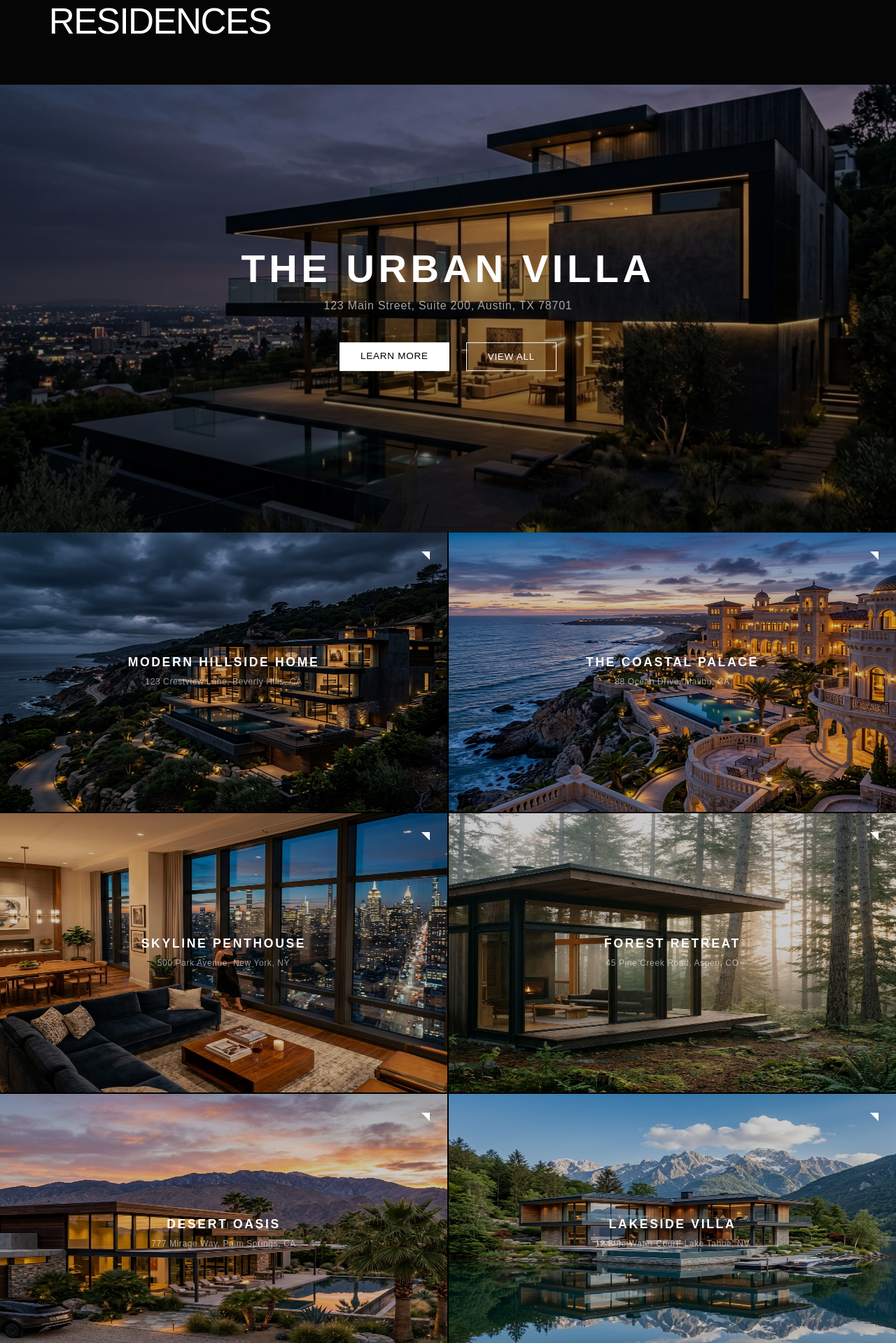
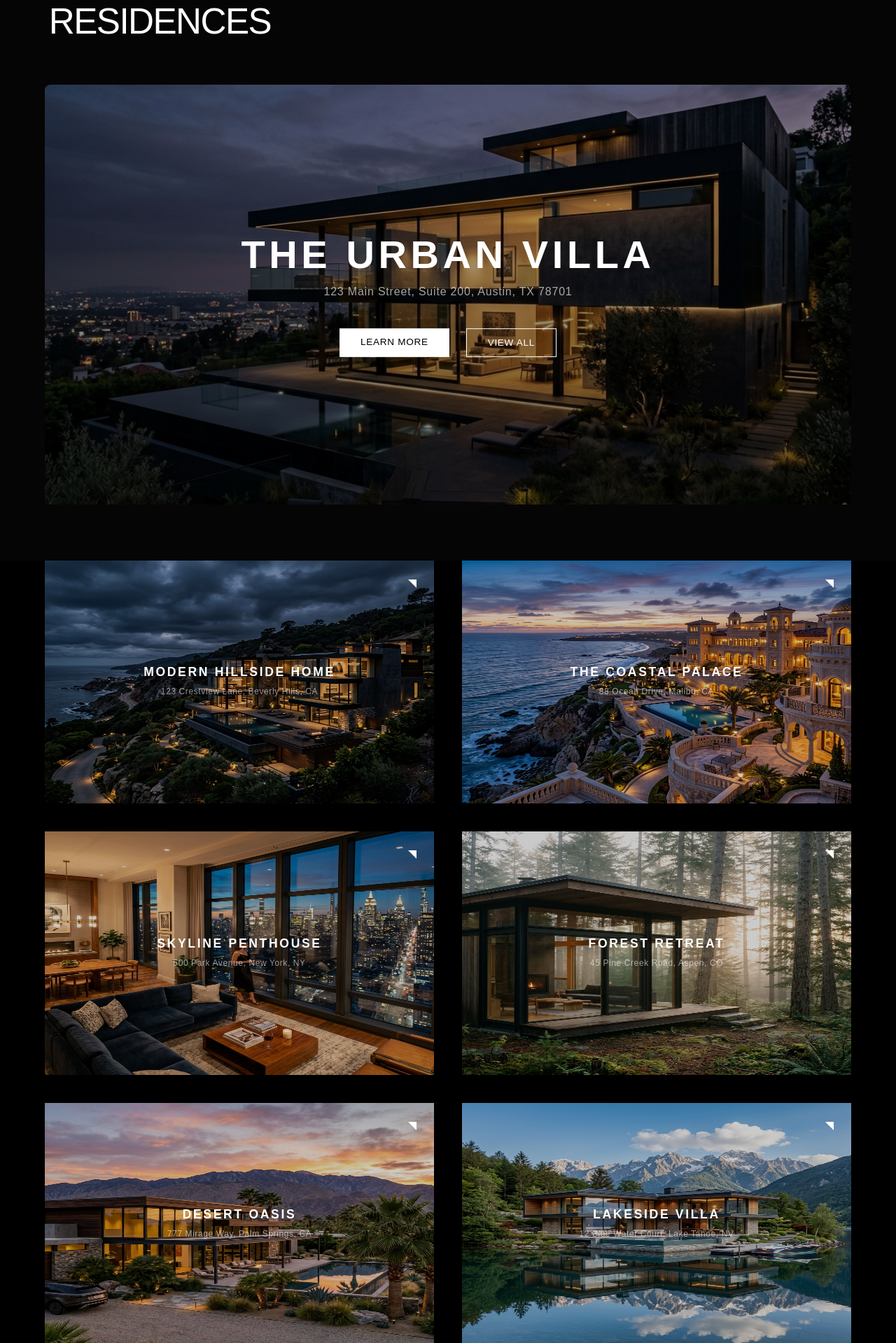
Before and after one commit to willowysolutionsoffice/attiks, a Next.js app: page /projects in a window 1280 px wide. Shown: the part 241-2160 px from the top of the page at 70% size. Built offline with nearby package versions, Linux system fonts and the light colour scheme.

Commit message:
padding corrected in project page

```diff
--- a/src/app/globals.css
+++ b/src/app/globals.css
@@ -288,8 +288,17 @@ p {
 .project-hero {
   position: relative;
   width: 100%;
-  height: 80vh;
+  height: 85vh;
+  padding: 0 var(--section-padding) 80px;
+}
+
+.project-hero .section-bg {
+  position: relative;
+  width: 100%;
+  height: 100%;
+  border-radius: 8px;
   overflow: hidden;
+  z-index: 1;
 }
 
 .project-hero-content {
@@ -372,9 +381,11 @@ p {
 .property-grid {
   display: grid;
   grid-template-columns: repeat(2, 1fr);
-  gap: 2px; /* Small gap like in the image */
+  gap: 40px;
   background: #000;
-  padding-bottom: 60px;
+  padding: 0 var(--section-padding) 120px;
+  max-width: 1500px;
+  margin: 0 auto;
 }
 
 .property-card {
--- a/src/components/PropertiesHeader.tsx
+++ b/src/components/PropertiesHeader.tsx
@@ -22,7 +22,6 @@ export default function PropertiesHeader() {
             className="object-cover"
             priority
           />
-        </div>
           <div className="project-hero-overlay"></div>
           <div className="project-hero-content">
             <h2 className="project-hero-title">THE URBAN VILLA</h2>
@@ -32,6 +31,7 @@ export default function PropertiesHeader() {
               <a href="#" className="hero-btn-outline">View all</a>
             </div>
           </div>
+        </div>
       </section>
     </>
   );
```
Lines whose indentation alone changed are shown as unchanged.
